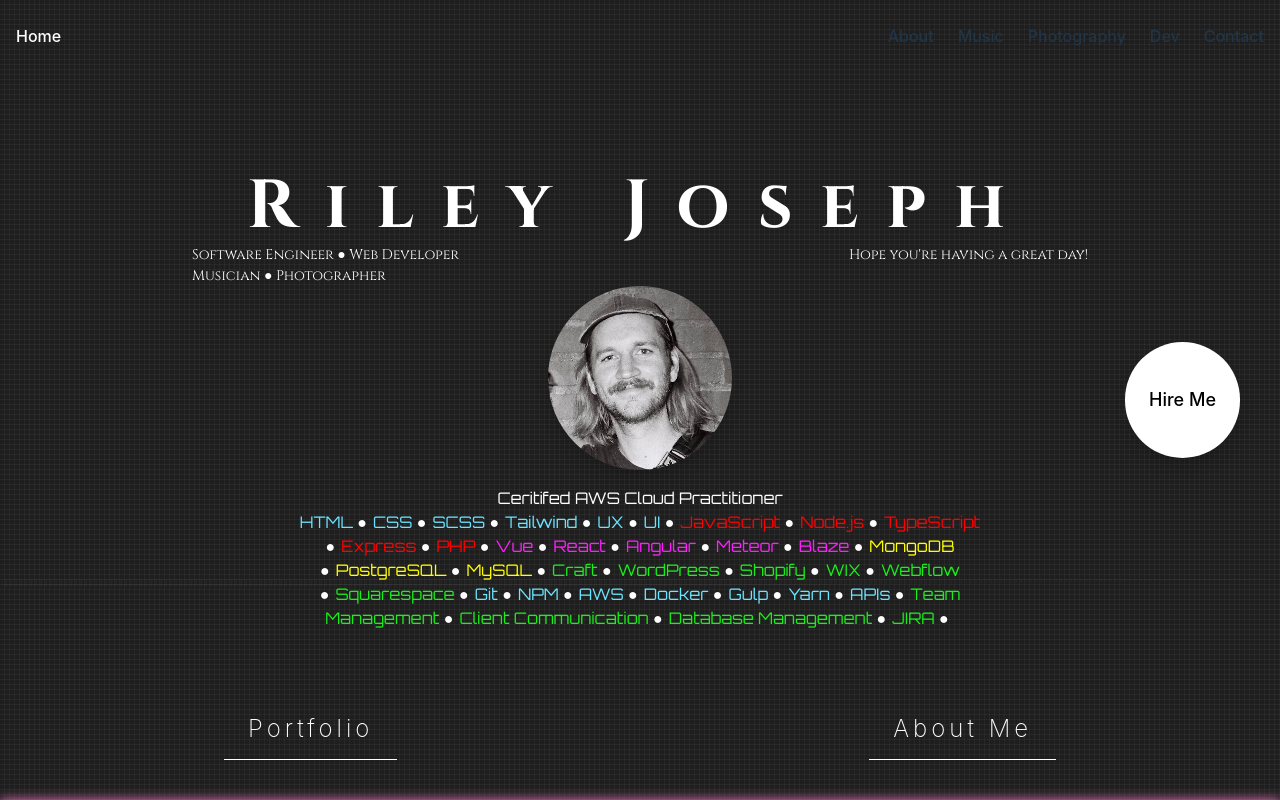
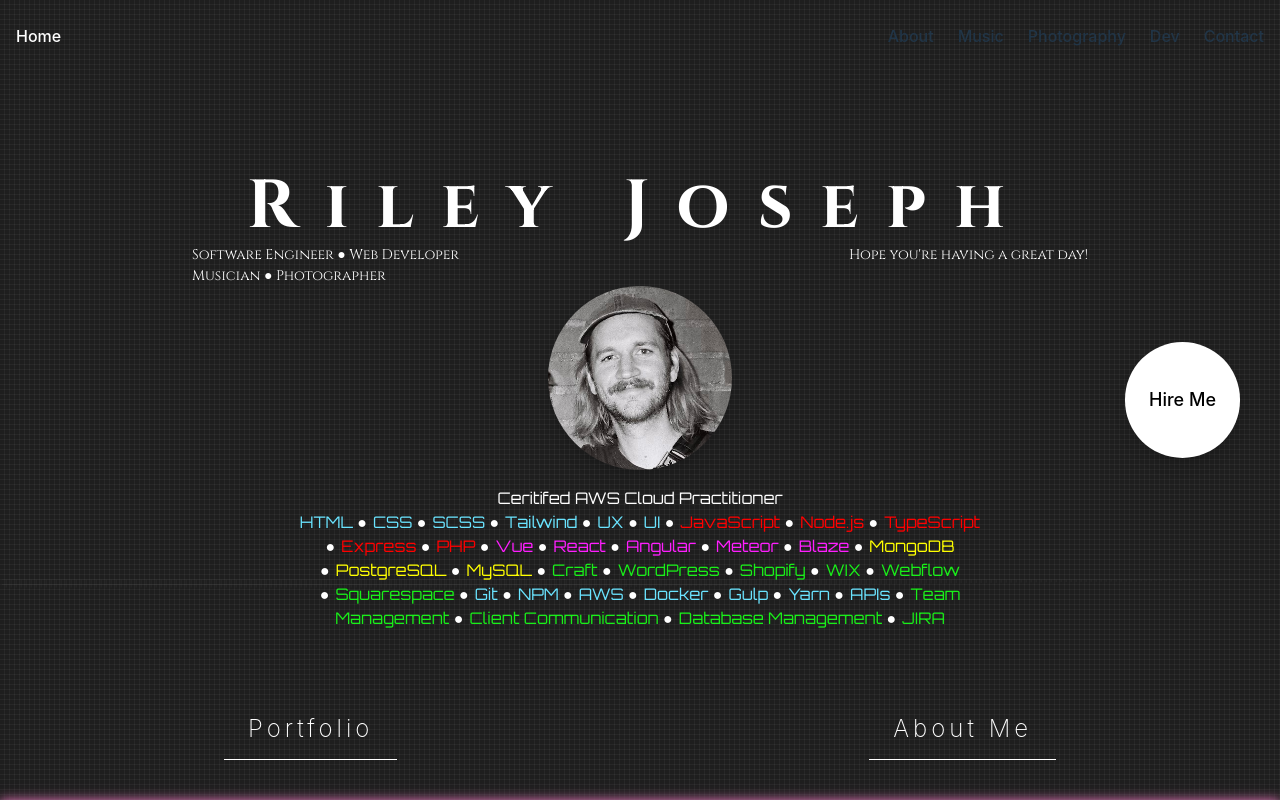
Before and after one commit to RileyJoseph/riley-joseph, a React (Vite) app: page / in a window 1280 px wide. Shown: the top 800 px of the page. Built offline with nearby package versions, Linux system fonts and the light colour scheme; a web font is replaced by a local one.

Commit message:
hanging dot

```diff
--- a/src/App.jsx
+++ b/src/App.jsx
@@ -123,7 +123,7 @@ function App() {
                     <span className="code-green">Team Management</span> <span className="dot">●</span>
                     <span className="code-green">Client Communication</span> <span className="dot">●</span>
                     <span className="code-green">Database Management</span> <span className="dot">●</span>
-                    <span className="code-green">JIRA</span> <span className="dot">●</span>
+                    <span className="code-green">JIRA</span>
 
                   </div>
 
```
